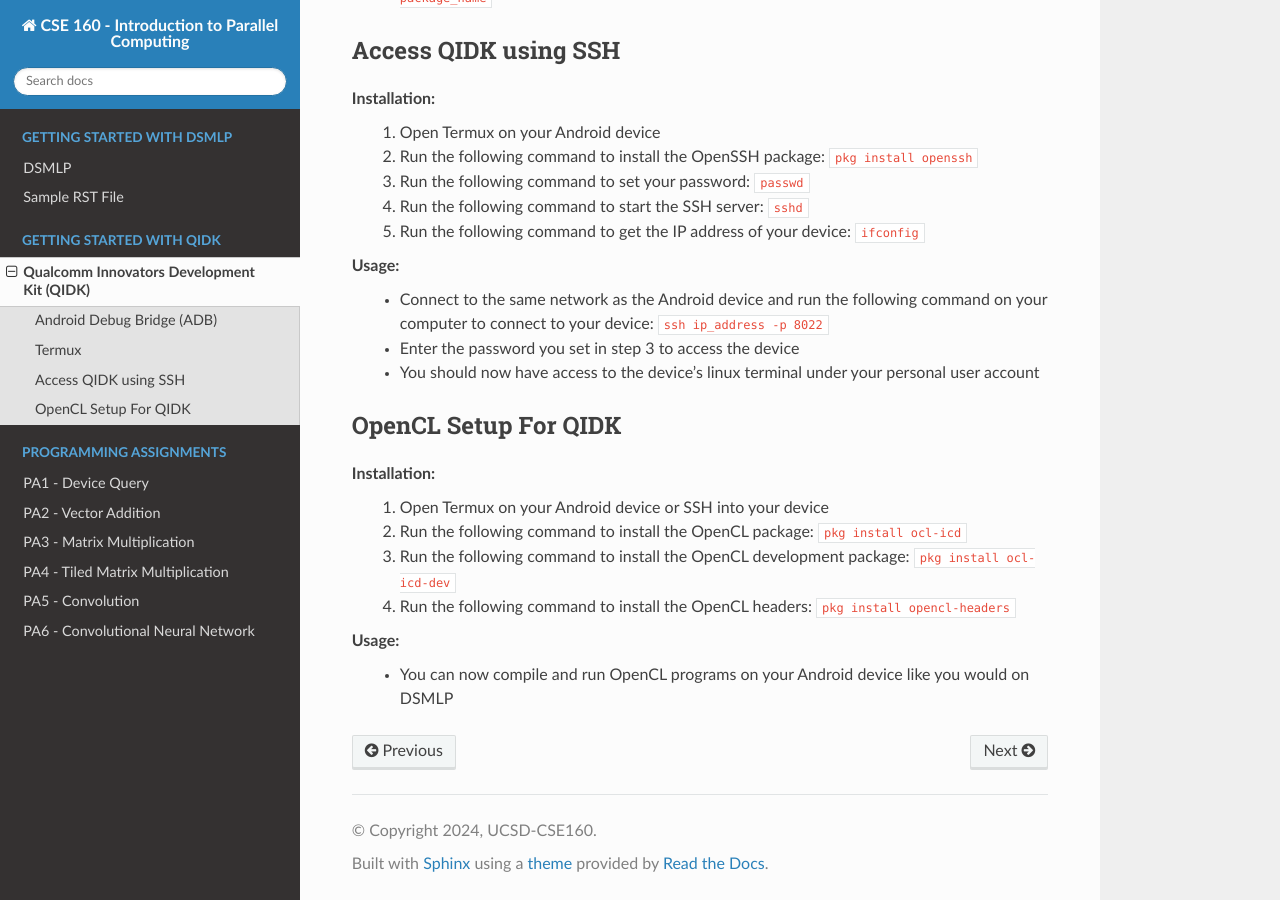
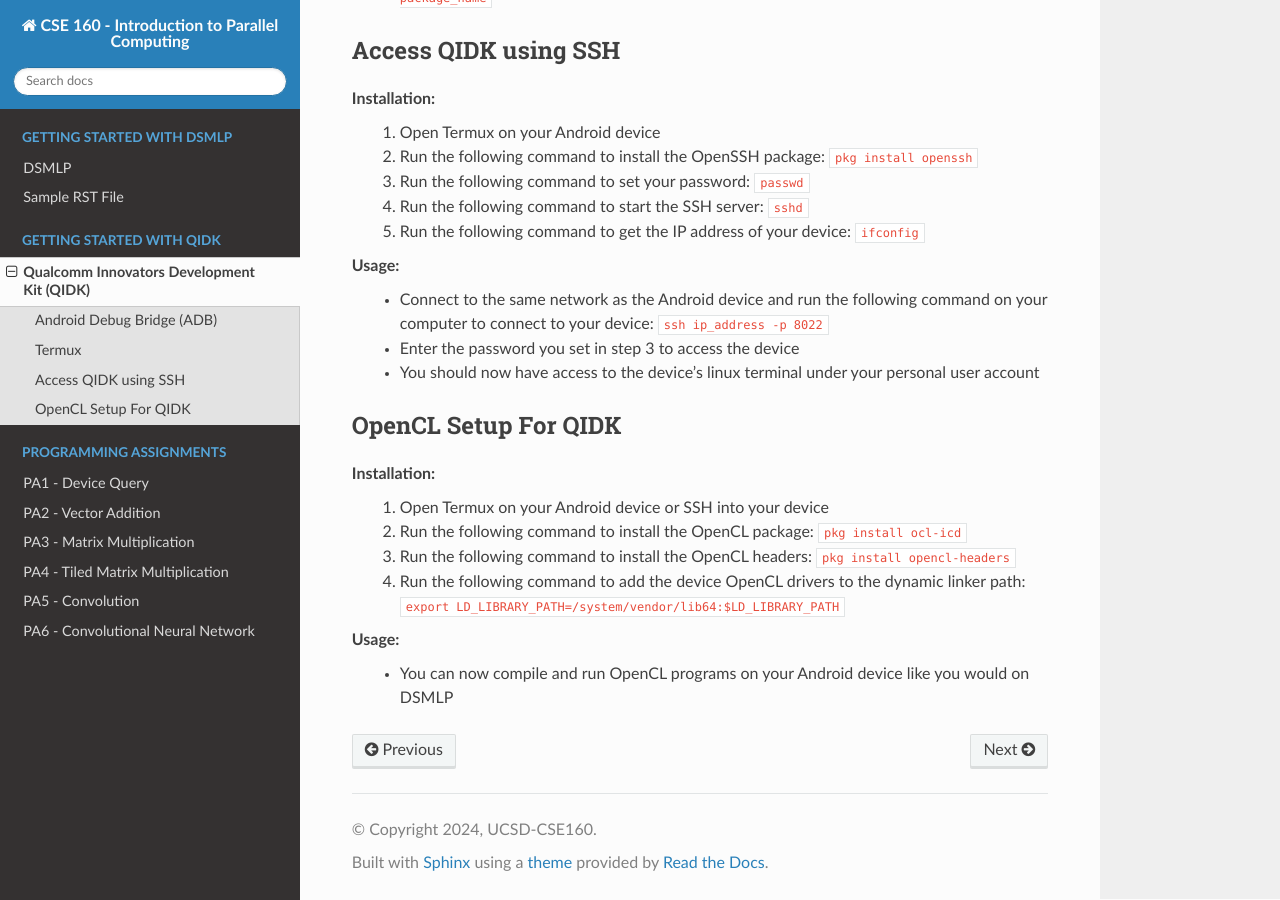
Before and after one commit to KastnerRG/cse160-docs, a Sphinx documentation site: the page built from docs/source/QIDK.rst, in a window 1280 px wide and 900 px high, scrolled down 776 px. Built offline with Sphinx 7.4.7 and the Read the Docs theme 2.0.0, drawn with Linux system fonts in a browser that asks for light colours; formulas are drawn with MathJax 3.

Commit message:
qidk instructions update

```diff
--- a/docs/source/QIDK.rst
+++ b/docs/source/QIDK.rst
@@ -46,8 +46,8 @@ OpenCL Setup For QIDK
 Installation:
     1. Open Termux on your Android device or SSH into your device
     2. Run the following command to install the OpenCL package: :code:`pkg install ocl-icd`
-    3. Run the following command to install the OpenCL development package: :code:`pkg install ocl-icd-dev`
-    4. Run the following command to install the OpenCL headers: :code:`pkg install opencl-headers`
+    3. Run the following command to install the OpenCL headers: :code:`pkg install opencl-headers`
+    4. Run the following command to add the device OpenCL drivers to the dynamic linker path: :code:`export LD_LIBRARY_PATH=/system/vendor/lib64:$LD_LIBRARY_PATH`
 
 Usage:
     - You can now compile and run OpenCL programs on your Android device like you would on DSMLP
```
